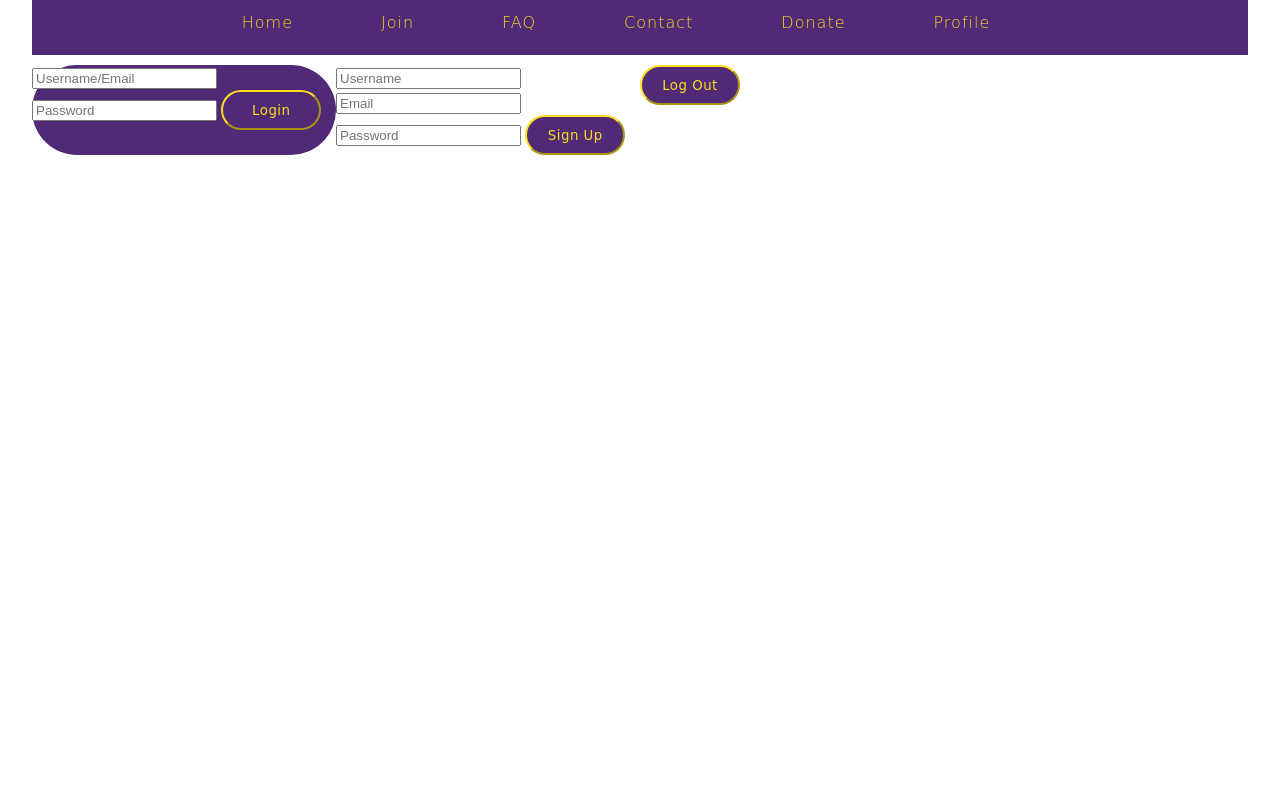
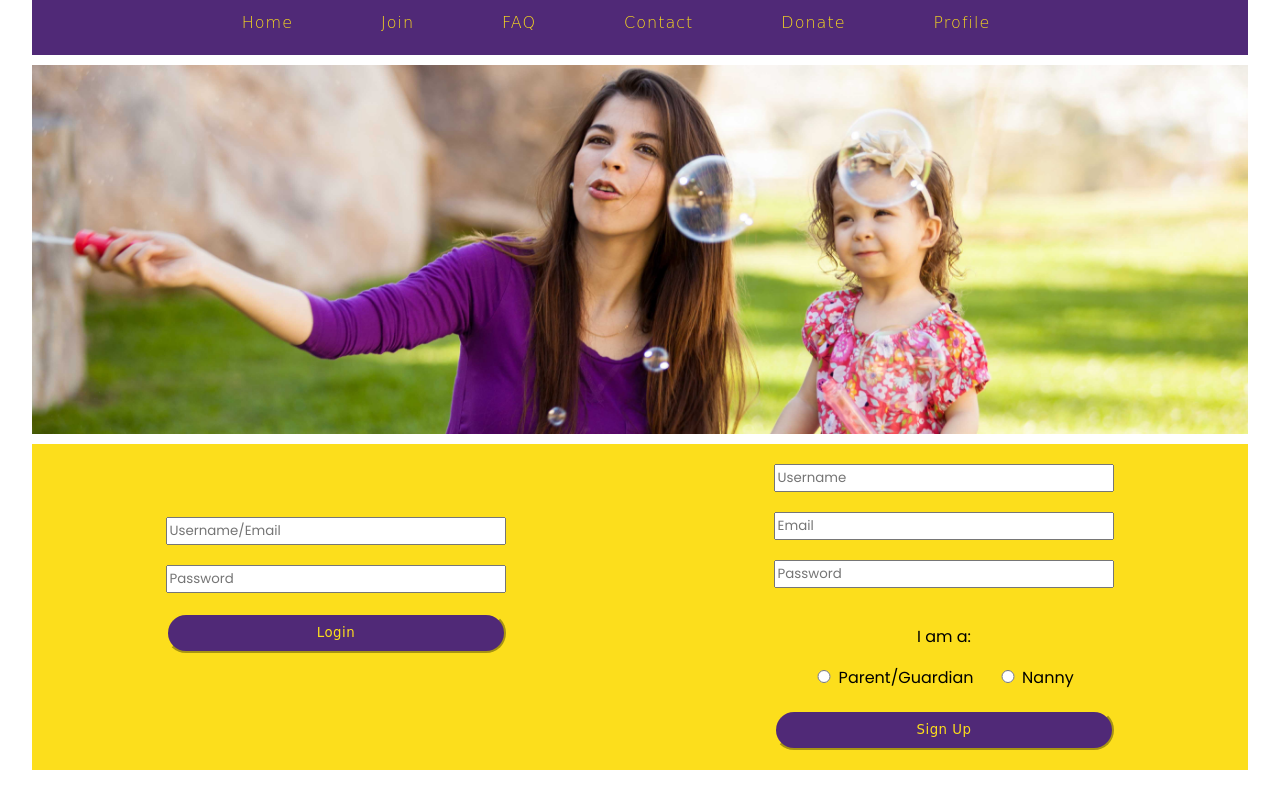
Before and after one commit to nonso-o123/NannyAndMe, a plain HTML site: page join.html in a window 1280 px wide. Shown: the part 118-928 px from the top of the page. Before the commit the page ends 800 px from the top, so only its background shows below. Drawn offline with Linux system fonts and the light colour scheme; no server answers; a web font is replaced by a local one.

Commit message:
Join Page
Log In or Sign Up

```diff
--- /dev/null
+++ b/css/join.css
@@ -0,0 +1,97 @@
+img {
+    grid-column: 1 / span 4;
+    grid-row: 2;
+    width: 100%;
+    /*    margin-top: 10%;*/
+}
+
+#login,
+#signup {
+    /* set up inner grid */
+    display: grid;
+    grid-template-columns: repeat(1, 1fr);
+    grid-row-gap: 20px;
+    background-color: var(--accent-color);
+    border-radius: 0;
+    padding: 20px;
+}
+
+input,
+#submit-login,
+#submit-signup {
+    width: 60%;
+    margin: 0 auto;
+}
+
+input {
+    font-family: var(--body-font);
+    padding: 2px;
+}
+
+#login {
+    grid-template-rows: repeat(3, max-content);
+    grid-column: 1 / span 2;
+    grid-row: 3;
+    padding-top: 12%;
+}
+
+#login-username {
+    grid-row: 1;
+}
+
+#login-password {
+    grid-row: 2;
+}
+
+#submit-login {
+    grid-column: 1 / span 2;
+    grid-row: 3;
+    margin-top: auto;
+}
+
+#signup {
+    grid-template-rows: repeat(5, max-content);
+    grid-column: 3 / span 2;
+    grid-row: 3;
+}
+
+#signup-username {
+    grid-row: 1;
+}
+
+signup-email {
+    grid-row: 2;
+}
+
+#signup-password {
+    grid-row: 3;
+}
+
+#bubbles {
+    grid-row: 4;
+    margin: 0 auto;
+    text-align: center;
+}
+
+#parent-bubble,
+#nanny-bubble {
+    width: 20px;
+    display: inline;
+}
+
+#nanny-bubble {
+    margin-left: 20px;
+}
+
+#submit-signup {
+    grid-column: 1;
+    grid-row: 5;
+    text-align: center;
+}
+
+#user-info {
+    grid-column: 4;
+    grid-row: 1;
+    margin: 0 auto;
+    margin-top: 20%;
+}
--- a/join.html
+++ b/join.html
@@ -5,6 +5,7 @@
 <head>
     <meta name="viewport" content="width=device-width, initial-scale=1">
     <link href="./style.css" rel="stylesheet" />
+    <link href="css/join.css" rel="stylesheet" />
     <link href="https://fonts.googleapis.com/css?family=Chelsea+Market|Gaegu|Poppins" rel="stylesheet">
     <title>Nanny & Me</title>
 
@@ -34,15 +35,22 @@
             <nav>
                 <ul>
                     <li><a href="index.html">Home</a></li>
-                    <li><a href="#">Join</a></li>
+                    <li><a href="join.html">Join</a></li>
                     <li><a href="#">FAQ</a></li>
-                    <li><a href="#">Contact</a></li>
+                    <li><a href="contact.html">Contact</a></li>
                     <li id''><a href="#">Donate</a></li>
                     <li><a id="profile-link" href="user.html">Profile</a></li>
                 </ul>
             </nav>
 
+            <div id="user-info">
+                <div id="display-name"></div>
+                <button id="logout">Log Out</button>
+            </div>
+
         </div>
+
+        <img src="images/bubble-banner.jpg" />
 
         <!-- login -->
         <div id="login">
@@ -56,15 +64,16 @@
             <input type="text" id="signup-username" placeholder="Username">
             <input type="email" id="signup-email" placeholder="Email">
             <input type="password" id="signup-password" placeholder="Password">
+            <div id="bubbles">
+                <p>I am a:</p>
+                <label for="parent-bubble"><input id="parent-bubble" type="radio" name="parent-bubble"> Parent/Guardian </label>
+                <label for="nanny-bubble"><input id="nanny-bubble" type="radio" name="nanny-bubble"> Nanny</label>
+            </div>
             <button id="submit-signup">Sign Up</button>
         </div>
 
-        <div id="user-info">
-            <div id="display-name"></div>
-            <button id="logout">Log Out</button>
-        </div>
-
         <script src="js/auth.js"></script>
+        <script src="js/signup.js"></script>
     </div>
 </body>
 
```
Also changed, not shown: images/bubble-banner.jpg (added).
